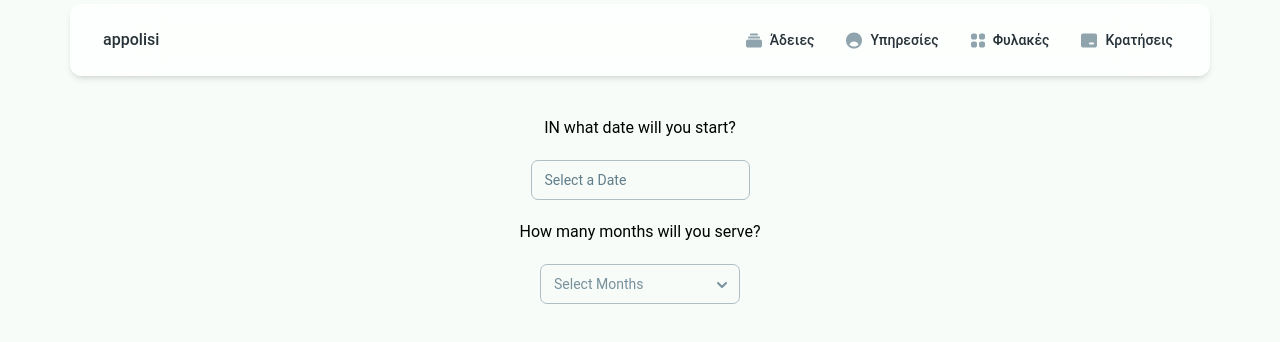
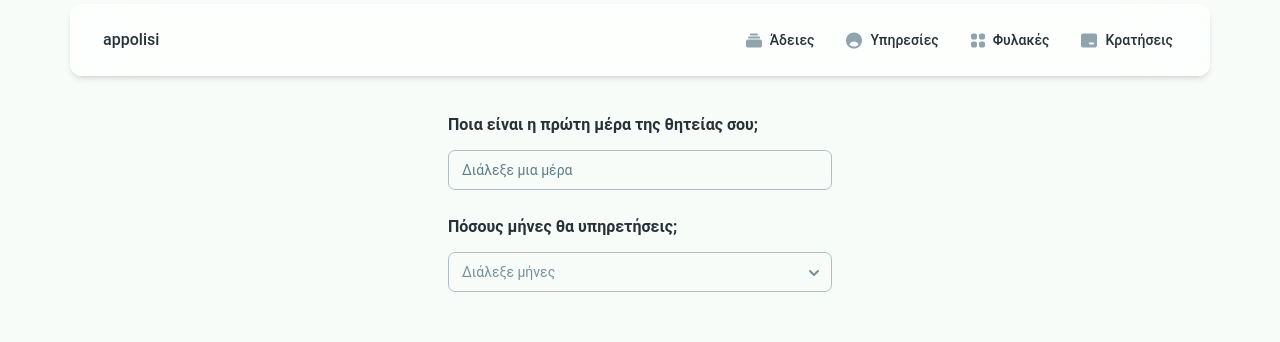
Before and after one commit to Army-AppOlisi/army-appolisi, a React (Vite) app: page / in a window 1280 px wide. Shown: the top 342 px of the page. Built offline with nearby package versions, Linux system fonts and the light colour scheme.

Commit message:
handle form

```diff
--- a/src/App.jsx
+++ b/src/App.jsx
@@ -1,14 +1,12 @@
 import "./App.css";
 import Header from "./components/Header";
-import Questions from "./components/Questions";
-
-
+import Form from "./components/Form";
 
 function App() {
   return (
     <>
       <Header />
-      <Questions />
+      <Form />
     </>
   );
 }
--- a/src/components/DateInput.jsx
+++ b/src/components/DateInput.jsx
@@ -21,11 +21,10 @@
   };
 
   return (
-    <div className="p-5">
     <Popover placement="bottom" open={isOpen}>
       <PopoverHandler>
         <Input
-            label="Select a Date"
+          label="Διάλεξε μια μέρα"
           value={date ? format(date, "PPP") : ""}
           onSelect={() => setIsOpen(!isOpen)}
         />
@@ -71,6 +70,5 @@
         />
       </PopoverContent>
     </Popover>
-    </div>
   );
 }
--- /dev/null
+++ b/src/components/Form.jsx
@@ -0,0 +1,34 @@
+import DateInput from "./DateInput";
+import MonthsInput from "./MonthsInput";
+
+import { Card, Button, Typography } from "@material-tailwind/react";
+
+export default function Form() {
+  return (
+    <Card className="flex items-center" color="transparent" shadow={false}>
+      <form className="mt-8 mb-2 w-80 max-w-screen-lg sm:w-96">
+        <div className="mb-1 flex flex-col gap-6">
+          <Typography variant="h6" color="blue-gray" className="-mb-3">
+            Ποια είναι η πρώτη μέρα της θητείας σου;
+          </Typography>
+          <DateInput size="lg" />
+          {/* <Input
+            size="lg"
+            placeholder="name@mail.com"
+            className=" !border-t-blue-gray-200 focus:!border-t-gray-900"
+            labelProps={{
+              className: "before:content-none after:content-none",
+            }}
+          /> */}
+          <Typography variant="h6" color="blue-gray" className="-mb-3">
+            Πόσους μήνες θα υπηρετήσεις;
+          </Typography>
+          <MonthsInput />
+        </div>
+        {/* <Button className="mt-6" fullWidth>
+          Results
+        </Button> */}
+      </form>
+    </Card>
+  );
+}
--- a/src/components/MonthsInput.jsx
+++ b/src/components/MonthsInput.jsx
@@ -11,11 +11,11 @@
   }, [selectedMonth]);
 
   return (
-    <div className="p-5 w-75">
+    <>
       <Select
         onChange={(value) => setSelectedMonth(value)}
         defaultValue={selectedMonth}
-        label="Select Months"
+        label="Διάλεξε μήνες"
       >
         <Option value="4">4</Option>
         <Option value="6">6</Option>
@@ -23,6 +23,6 @@
         <Option value="9">9</Option>
         <Option value="12">12</Option>
       </Select>
-    </div>
+    </>
   );
 }
--- a/src/components/Questions.jsx
+++ /dev/null
@@ -1,12 +0,0 @@
-import DateInput from "./DateInput";
-import MonthsInput from "./MonthsInput";
-export default function Questions() {
-  return (
-    <form className="mt-10 flex items-center flex-col">
-      <h2>IN what date will you start?</h2>
-      <DateInput />
-      <h2>How many months will you serve?</h2>
-      <MonthsInput />
-    </form>
-  );
-}
```
Lines whose indentation alone changed are shown as unchanged.
